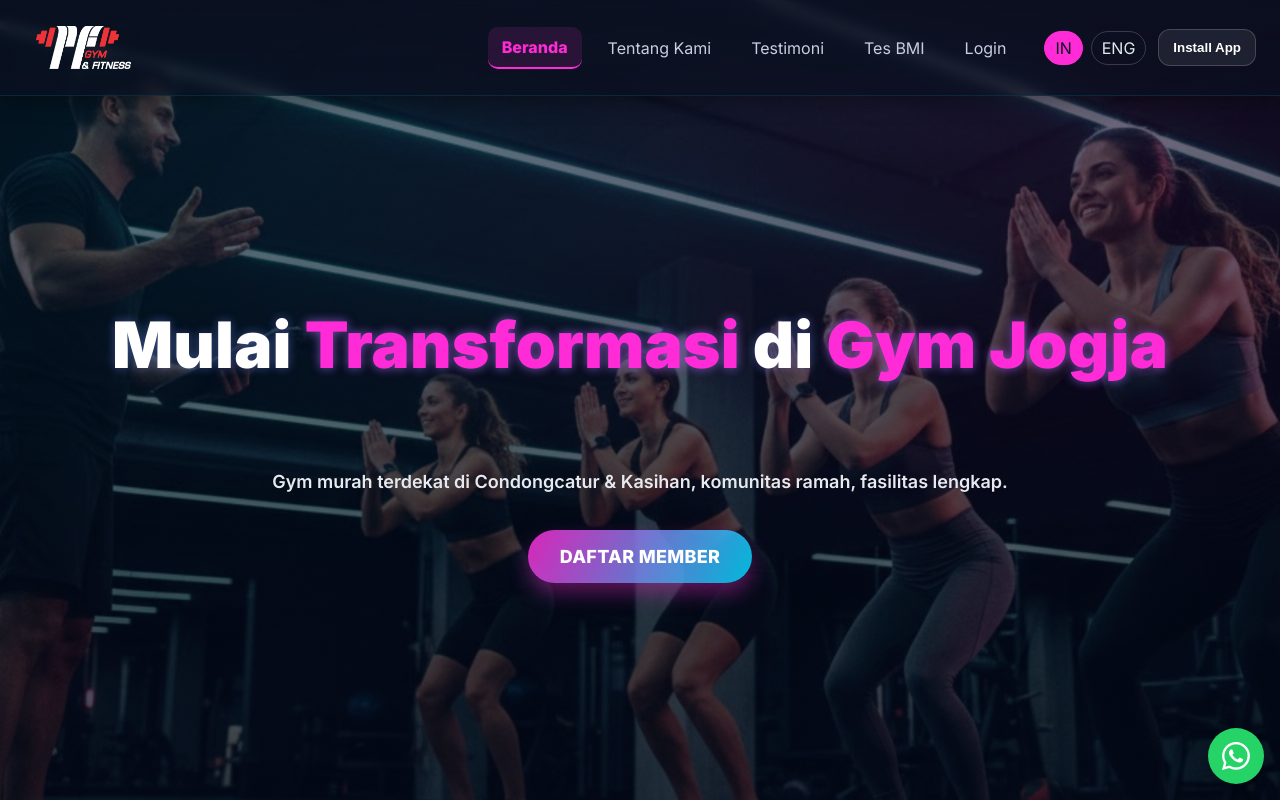
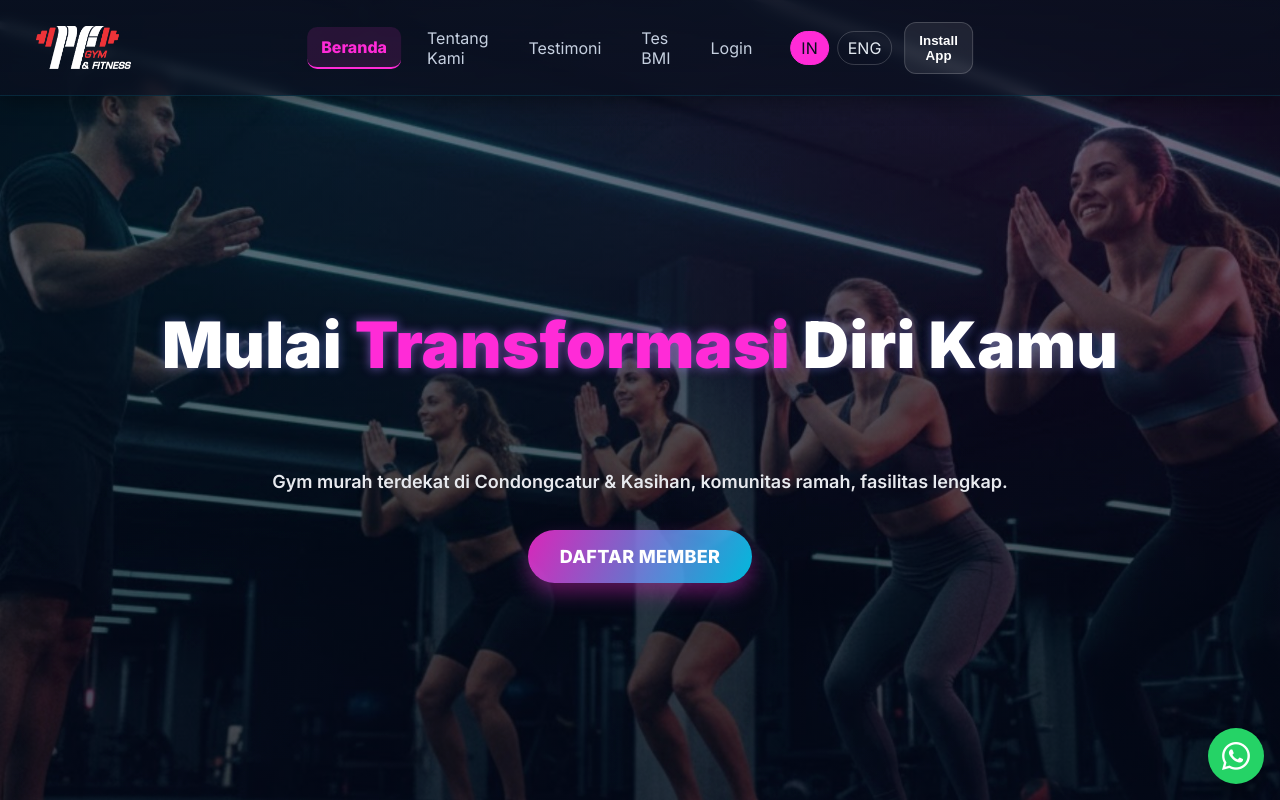
Before and after one commit to shalcn/pfgym, a plain HTML site: page index.html in a window 1280 px wide. Shown: the top 800 px of the page. Drawn offline with nearby package versions, Linux system fonts and the light colour scheme; no server answers.

Commit message:
Add files via upload

```diff
--- a/index.html
+++ b/index.html
@@ -76,7 +76,7 @@
   <main id="top">
     <section class="hero">
       <div class="hero-content">
-        <h1 class="headline">Mulai <span class="accent">Transformasi</span> di <span class="accent">Gym Jogja</span></h1>
+        <h1 class="headline">Mulai <span class="accent">Transformasi</span> Diri Kamu</h1>
         <p class="subheadline">Gym murah terdekat di Condongcatur & Kasihan, komunitas ramah, fasilitas lengkap.</p>
         <a class="cta cta-main" href="#harga">DAFTAR MEMBER</a>
       </div>
--- a/styles.css
+++ b/styles.css
@@ -23,7 +23,7 @@ html,body{overscroll-behavior-x:none;touch-action:pan-y}
 .logo img{display:block;height:auto;max-height:44px;width:auto}
 .logo{display:flex;align-items:center;padding:4px 12px}
 .logo-text{font-weight:900;color:#fff;margin-left:8px;letter-spacing:.3px}
-.nav{display:flex;align-items:center;gap:12px}
+.nav{display:flex;align-items:center;gap:12px;position:absolute;left:50%;transform:translateX(-50%)}
 .lang-switch{display:inline-flex;align-items:center;gap:8px;margin-left:12px}
 .lang-switch a{padding:6px 10px;border-radius:999px;border:1px solid rgba(255,255,255,.18);color:#e2e8f0}
 .lang-switch a.active{background:var(--pink) !important;color:#0a0f1f !important;border-color:var(--pink) !important}
```
